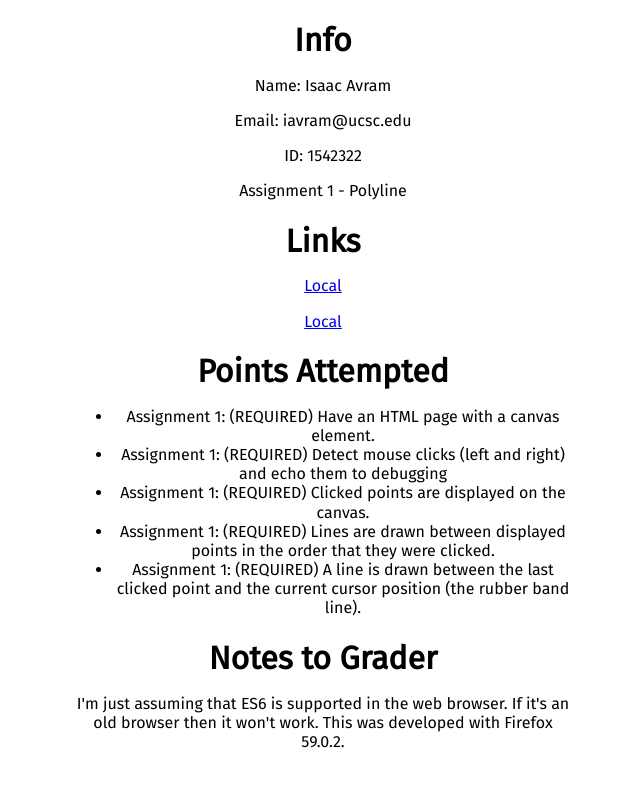
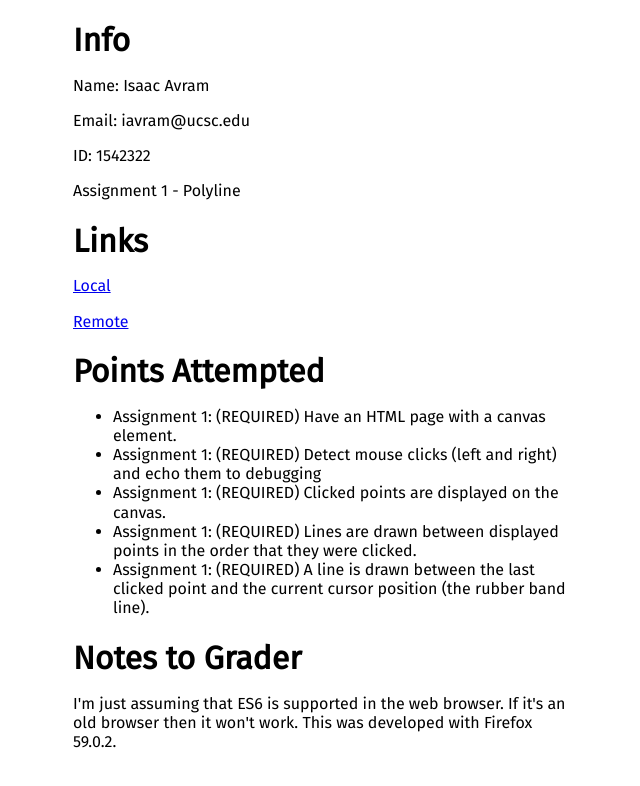
Before and after one commit to ILikePizza555/CS-160, a website: page HW1/features.html in a window 1280 px wide. Shown: the whole page, without its empty margins (317-957 px from the left). Drawn offline with Linux system fonts and the light colour scheme.

Commit message:
Slight formatting change

```diff
--- a/HW1/features.html
+++ b/HW1/features.html
@@ -24,8 +24,6 @@
                 width: 500px;
                 padding: 0px 1em 0px 1em;
                 margin: 0px auto;
-
-                text-align: center;
             }
 
             #id {
@@ -42,7 +40,7 @@
             <p>Assignment 1 - Polyline</p>
             <h1>Links</h1>
             <p><a href="index.html">Local</a></p>
-            <p><a href="https://people.ucsc.edu/~iavram/CMPS%20160/HW1/">Local</a></p>
+            <p><a href="https://people.ucsc.edu/~iavram/CMPS%20160/HW1/">Remote</a></p>
             <h1>Points Attempted</h1>
             <ul>
                 <li>Assignment 1: (REQUIRED) Have an HTML page with a canvas element. </li>
```
